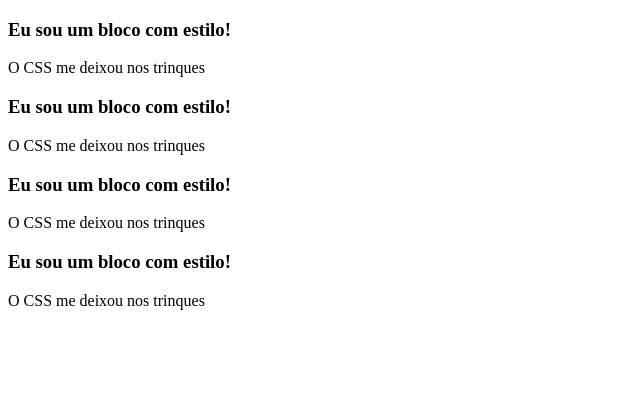
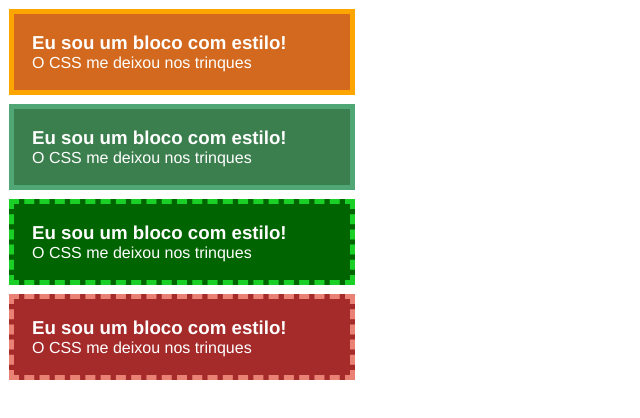
Before and after one commit to labenuexercicios/css-I-exercicios, a plain HTML site: page index.html in a window 1280 px wide. Shown: the whole page, without its empty margins (0-640 px from the left). Drawn offline with Linux system fonts and the light colour scheme.

Commit message:
exercicio

```diff
--- a/index.html
+++ b/index.html
@@ -6,6 +6,10 @@
   <meta http-equiv="X-UA-Compatible" content="IE=edge">
   <meta name="viewport" content="width=device-width, initial-scale=1.0">
   <title>Exercício CSS I</title>
+
+  <!-- <link href="style.css" rel="stylesheet"/> -->
+
+  <link rel="stylesheet" href="style.css"/>
 </head>
 
 <body>
@@ -17,17 +21,17 @@
         <p>O CSS me deixou nos trinques</p>
       </article>
 
-      <article>
+      <article class="bloco" id="bloco-2">
         <h1>Eu sou um bloco com estilo!</h1>
         <p>O CSS me deixou nos trinques</p>
       </article>
 
-      <article>
+      <article class="bloco" id="bloco-3">
         <h1>Eu sou um bloco com estilo!</h1>
         <p>O CSS me deixou nos trinques</p>
       </article>
 
-      <article>
+      <article class="bloco" id="bloco-4">
         <h1>Eu sou um bloco com estilo!</h1>
         <p>O CSS me deixou nos trinques</p>
       </article>
--- a/style.css
+++ b/style.css
@@ -0,0 +1,41 @@
+*{
+    margin: 0;
+    padding: 0;
+}
+main {
+    font-family: "Helvetica";
+}
+
+.bloco {
+    width: 100%;
+    max-width: 300px;
+    color: white;
+    margin: 9px ;
+    padding: 18px;
+    }
+
+
+#bloco-1 {
+    background-color: chocolate;
+    /* width: ; */
+border: 5px solid orange;
+}
+
+#bloco-2 {
+    background-color: #3c7f4e;
+border: 5px solid #51a676 ;
+}
+
+#bloco-3 {
+    background-color: darkgreen;
+   border: 5px  dashed rgb(26, 207, 38);
+}
+
+#bloco-4 {
+    background-color: brown;
+    border: 5px  dashed  #E98274;
+}
+
+p:hover{
+    background-color: orange;
+ }
```
